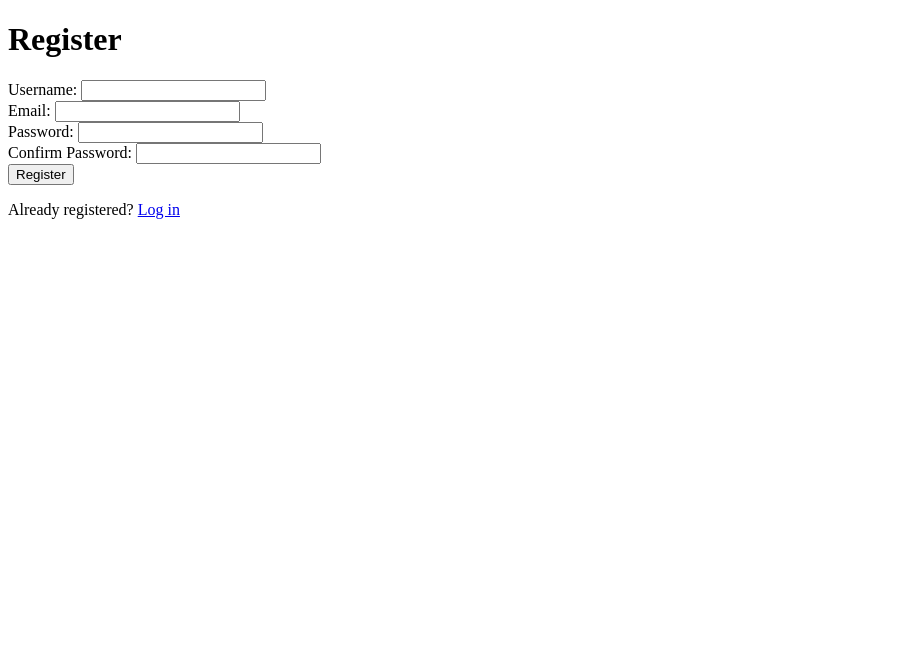
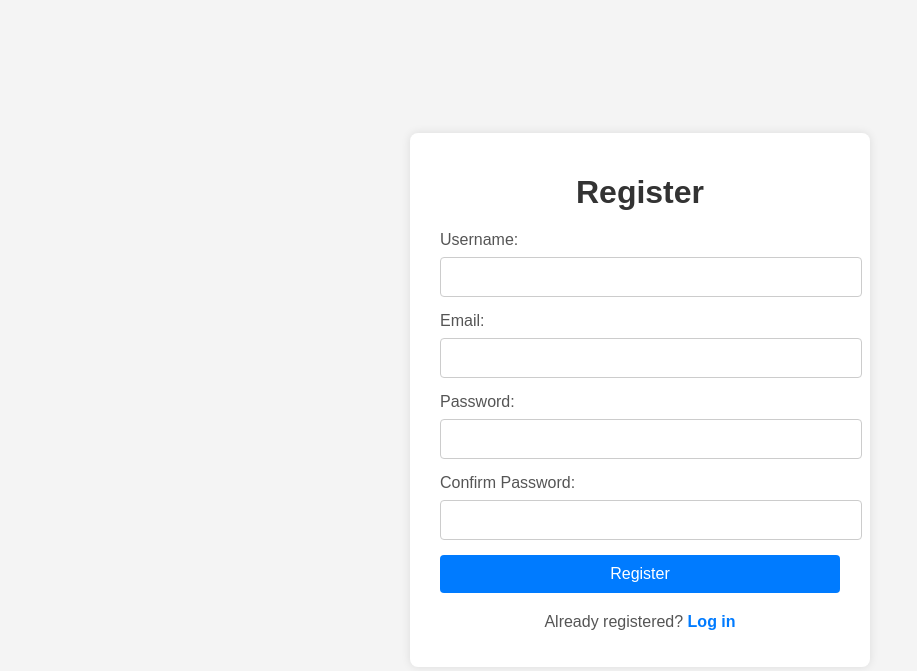
Before and after one commit to VCT40/BookingServiceRepo, a plain HTML site: page Ralph_Project/wwwroot/index.html in a window 1280 px wide. Shown: the whole page, without its empty margins (0-917 px from the left). Drawn offline with Linux system fonts and the light colour scheme.

Commit message:
index refactoring

```diff
--- a/Ralph_Project/wwwroot/index.html
+++ b/Ralph_Project/wwwroot/index.html
@@ -1,28 +1,111 @@
 <!DOCTYPE html>
 <html lang="en">
+
 <head>
     <meta charset="UTF-8">
     <meta name="viewport" content="width=device-width, initial-scale=1.0">
     <title>Register</title>
+    <style>
+        body {
+            font-family: Arial, sans-serif;
+            background-color: #f4f4f4;
+            display: flex;
+            justify-content: center;
+            align-items: center;
+            height: 100vh;
+            margin: 0;
+        }
+
+        .container {
+            background-color: #ffffff;
+            padding: 20px 30px;
+            border-radius: 8px;
+            box-shadow: 0 0 10px rgba(0, 0, 0, 0.1);
+            width: 100%;
+            max-width: 400px;
+        }
+
+        h1 {
+            text-align: center;
+            margin-bottom: 20px;
+            color: #333333;
+        }
+
+        form {
+            display: flex;
+            flex-direction: column;
+        }
+
+        label {
+            margin-bottom: 8px;
+            color: #555555;
+        }
+
+        input[type="text"],
+        input[type="email"],
+        input[type="password"] {
+            padding: 10px;
+            margin-bottom: 15px;
+            border: 1px solid #cccccc;
+            border-radius: 4px;
+            font-size: 16px;
+            width: 100%;
+        }
+
+        button {
+            padding: 10px;
+            background-color: #007bff;
+            color: #ffffff;
+            border: none;
+            border-radius: 4px;
+            font-size: 16px;
+            cursor: pointer;
+            transition: background-color 0.3s ease;
+        }
+
+            button:hover {
+                background-color: #0056b3;
+            }
+
+        p {
+            text-align: center;
+            margin-top: 20px;
+            color: #555555;
+        }
+
+            p a {
+                color: #007bff;
+                text-decoration: none;
+                font-weight: bold;
+            }
+
+                p a:hover {
+                    text-decoration: underline;
+                }
+    </style>
     <script src="index.js" defer></script>
 </head>
+
 <body>
+    <div class="container">
         <h1>Register</h1>
         <form id="register-form">
             <label for="username">Username:</label>
             <input type="text" id="username" name="username" required>
-        <br>
+
             <label for="email">Email:</label>
             <input type="email" id="email" name="email" required>
-        <br>
+
             <label for="password">Password:</label>
             <input type="password" id="password" name="password" required>
-        <br>
+
             <label for="confirm-password">Confirm Password:</label>
             <input type="password" id="confirm-password" name="confirm-password" required>
-        <br>
+
             <button type="submit">Register</button>
         </form>
         <p>Already registered? <a href="login.html">Log in</a></p>
+    </div>
 </body>
+
 </html>
```
Lines whose indentation alone changed are shown as unchanged.
